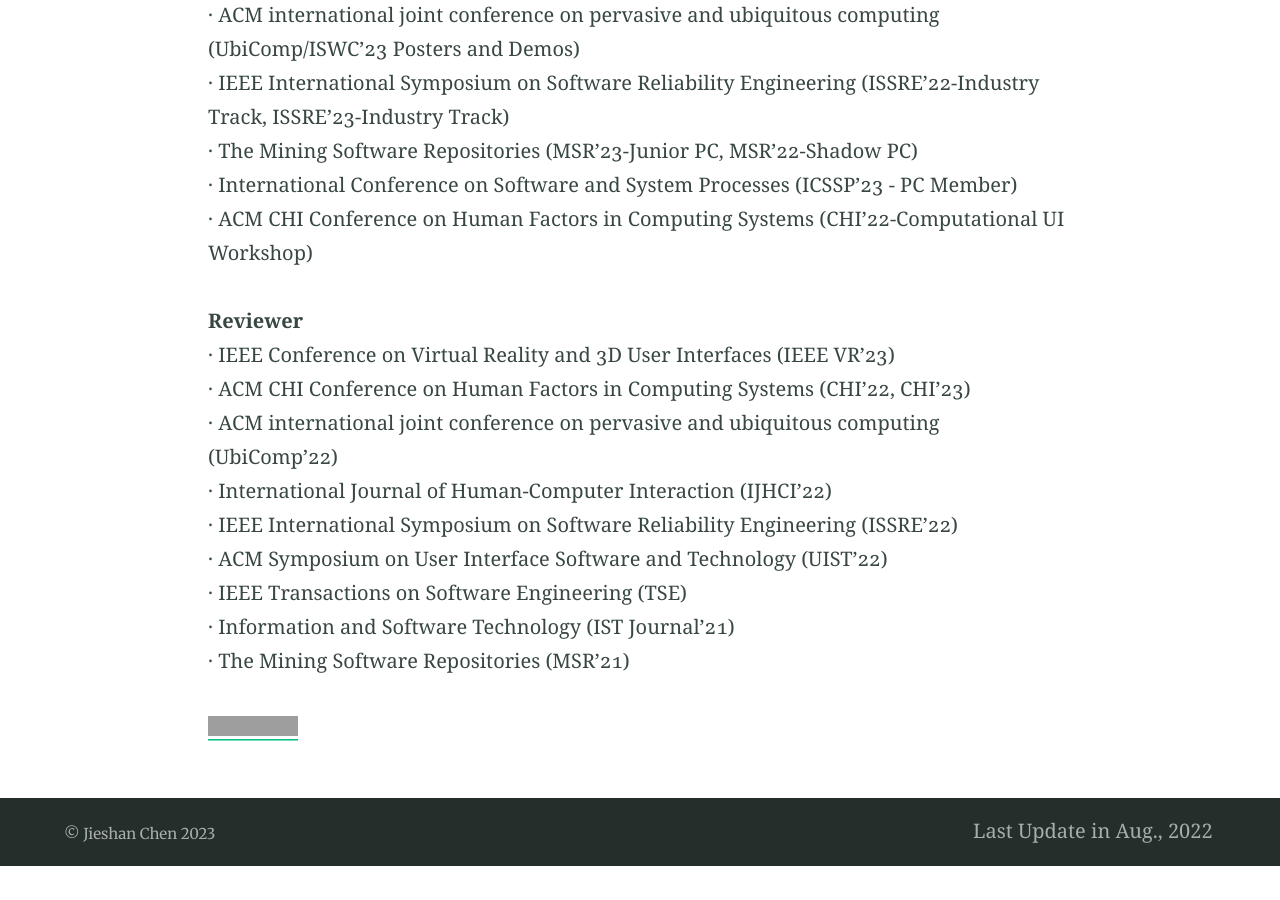
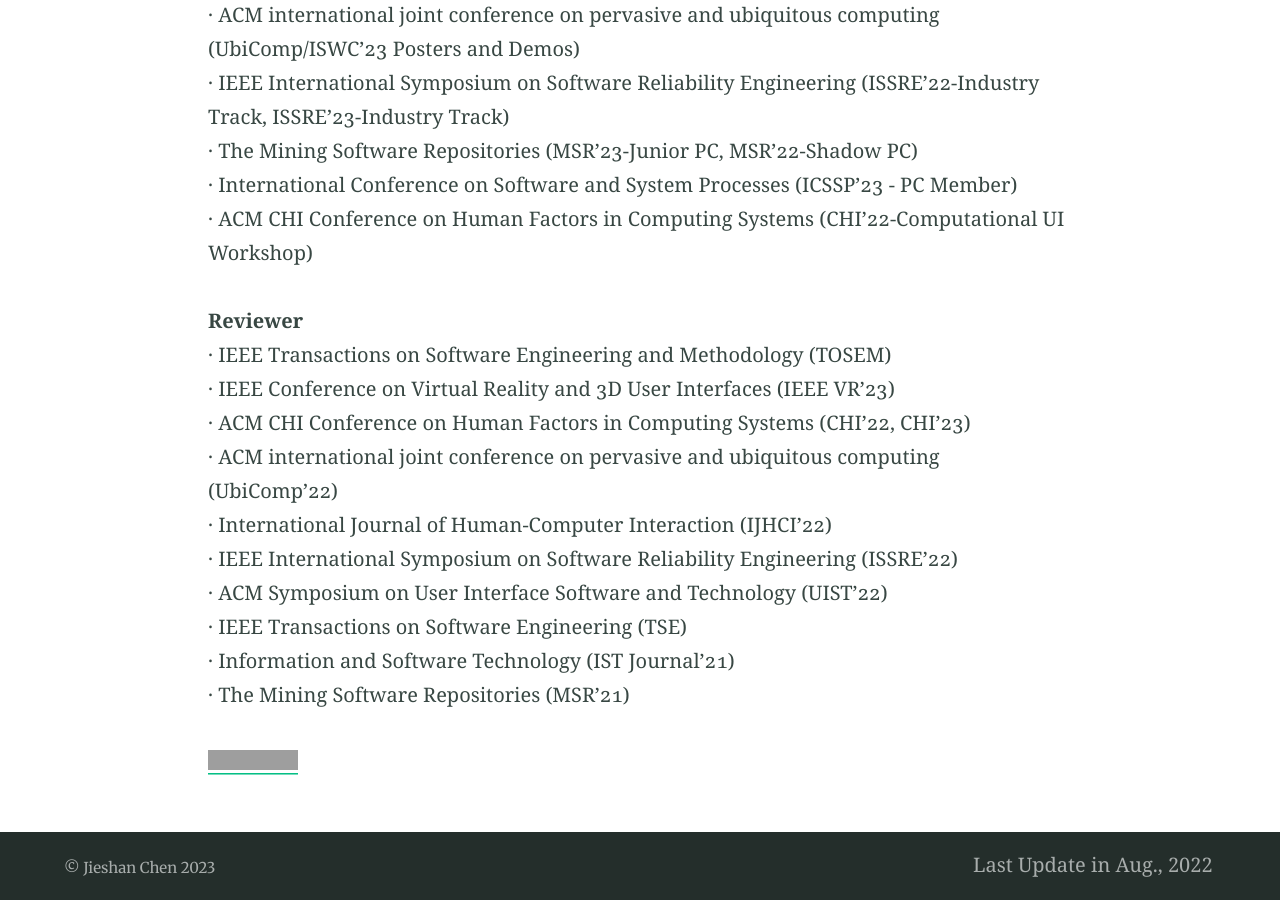
Before and after one commit to chenjshnn/chenjshnn.github.io, a Jekyll site: the page built from index.md, in a window 1280 px wide and 900 px high, scrolled down 3357 px. Built offline with Jekyll 4.4.1, drawn with Linux system fonts in a browser that asks for light colours; before the commit the page ends 4223 px from its top, so only the background shows below that; part of the change alters nothing that is shown; grey boxes are pictures that could not be loaded.

Commit message:
Update index.md

```diff
--- a/index.md
+++ b/index.md
@@ -8,9 +8,9 @@ feature_text: |
   <a  href="https://github.com/chenjshnn" color="#05BF85">GitHub</a> ·
   [Google Scholar](https://scholar.google.com/citations?user=slrzj8kAAAAJ&hl=en) ·
   [LinkedIn](https://www.linkedin.com/in/jieshan-chen-b27515161/) ·
-  [Twitter](https://twitter.com/chenjshnn)
+  [Twitter](https://twitter.com/jieshanchen_)
 feature_image:
-excerpt: "I am currently a research scientist at CSIRO's Data61. Before joining Data61, I was a Ph.D. student in computer science at Australian National University. My work lies in the fields of software engineering, deep learning, and human computer interaction. By understanding the semantics of user interfaces (UIs), my work aims to improve designers’, developers’, and end-users’ efficiency when designing, developing and using the mobile applications. I am currently working on android code generation from UI design, UI design search and generation, and mobile application accessibility enhancement."
+excerpt: "I am currently a research scientist at CSIRO's Data61. Before joining Data61, I pursued my Ph.D. degree in computer science at Australian National University. My work lies in the fields of software engineering, deep learning, and human computer interaction. By understanding the semantics of user interfaces (UIs), my work aims to improve designers’, developers’, and end-users’ efficiency when designing, developing and using the mobile applications. I am currently working on android code generation from UI design, UI design search and generation, and mobile application accessibility enhancement."
 ---
 
 I am currently a research scientist at CSIRO's Data61. Before joining Data61, I was a Ph.D. student in computer science at Australian National University. My supervisors are [Zhenchang Xing](https://cecs.anu.edu.au/people/zhenchang-xing) and [Chunyang Chen](https://chunyang-chen.github.io/).
@@ -83,6 +83,7 @@ Guibin Chen, Deheng Ye, Zhenchang Xing, ***Jieshan Chen***, and Erik Cambria. <b
 · ACM CHI Conference on Human Factors in Computing Systems (CHI'22-Computational UI Workshop) <br />
 
 **Reviewer** <br />
+· IEEE Transactions on Software Engineering and Methodology (TOSEM) <br />
 · IEEE Conference on Virtual Reality and 3D User Interfaces (IEEE VR'23) <br />
 · ACM CHI Conference on Human Factors in Computing Systems (CHI'22, CHI'23) <br />
 · ACM international joint conference on pervasive and ubiquitous computing (UbiComp'22) <br />
```
